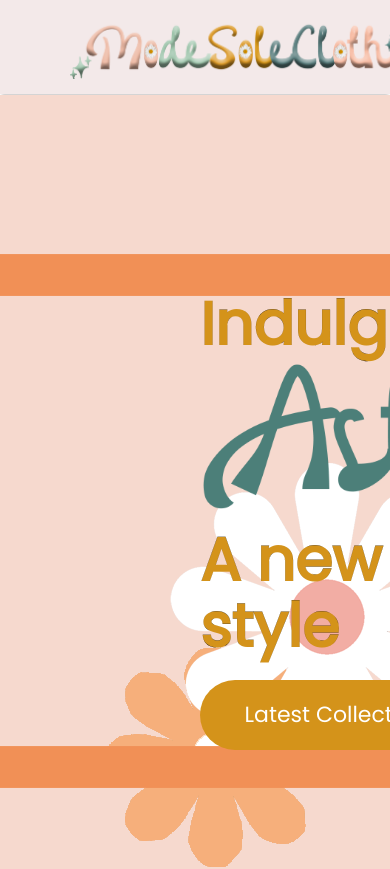
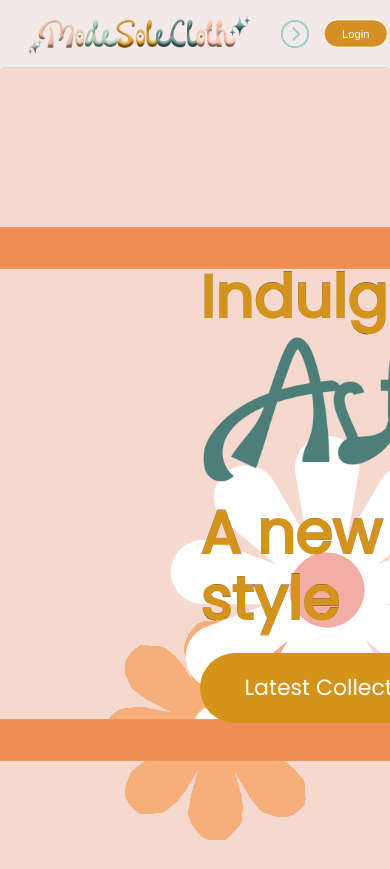
Before and after one commit to Cervera-jpg/ModeSoleCloth, a React (Create React App) app: page / in a window 390 px wide. Shown: the top 869 px of the page. Built offline with nearby package versions, Linux system fonts and the light colour scheme.

Commit message:
Updated a file.
Fixed the responsiveness of navbar

```diff
--- a/src/Components/Navbar/Navbar.css
+++ b/src/Components/Navbar/Navbar.css
@@ -82,3 +82,103 @@
   background: red;
   color: white;
 }
+.nav-dropdown {
+  display: none;
+}
+@media (max-width: 1280px) {
+  .navbar {
+    padding: 12px 50px;
+  }
+  .nav-logo img {
+    width: 280px;
+  }
+  .nav-logo p {
+    font-size: 25px;
+  }
+  .nav-menu {
+    gap: 30px;
+    font-size: 16px;
+  }
+  .nav-login-cart {
+    gap: 30px;
+  }
+  .nav-login-cart button {
+    width: 120px;
+    height: 45px;
+    font-size: 16px;
+  }
+  .nav-cart-count {
+    margin-left: -40px;
+    font-size: 12px;
+  }
+}
+@media (max-width: 1024px) {
+  .navbar {
+    padding: 12px 30px;
+  }
+  .nav-menu {
+    gap: 25px;
+    font-size: 14px;
+  }
+  .nav-login-cart {
+    gap: 30px;
+  }
+  .nav-login-cart button {
+    width: 80px;
+    height: 35px;
+    font-size: 14px;
+  }
+  .nav-login-cart img {
+    width: 30px;
+  }
+  .nav-cart-count {
+    width: 18px;
+    height: 18px;
+    margin-left: -40px;
+    font-size: 12px;
+  }
+}
+@media (max-width: 800px) {
+  .navbar {
+    padding: 10px 0px;
+  }
+  .nav-dropdown {
+    display: block;
+    width: 30px;
+    rotate: -90deg;
+    transition: 0.5s;
+  }
+  .nav-menu {
+    /* display: flex; */
+    display: none;
+    height: 80px;
+    width: 100%;
+    position: absolute;
+    margin-top: 20px;
+    background-color: #f3e9e9;
+    justify-content: center;
+    top: 50px;
+  }
+  .nav-menu-visible {
+    display: flex;
+  }
+  .nav-dropdown.open {
+    transform: rotate(90deg);
+  }
+}
+@media (max-width: 500px) {
+  .navbar {
+    padding: 8px 0px;
+    gap: 0;
+  }
+  .nav-logo {
+    transform: scale(0.8);
+  }
+  .nav-menu-visible {
+    height: 70px;
+    top: 45px;
+  }
+  .nav-login-cart {
+    transform: scale(0.8);
+  }
+}
--- a/src/Components/Navbar/Navbar.js
+++ b/src/Components/Navbar/Navbar.js
@@ -1,18 +1,32 @@
-import React, { useState } from "react";
+import React, { useState, useRef, useContext } from "react";
 import "./Navbar.css";
 import logo from "../Assets/logo.png";
 import cart from "../Assets/cart_icon.png";
-import { PiPantsFill } from "react-icons/pi";
+import nav_down from "../Assets/nav_down.png";
+import { ShopContext } from "../../shop/ShopContext";
 import { Link } from "react-router-dom";
 
 const Navbar = () => {
   const [menu, setMenu] = useState("shop");
+  const { getTotalCartItems } = useContext(ShopContext);
+  const menuRef = useRef();
+
+  const dropdown_toggle = (e) => {
+    menuRef.current.classList.toggle("nav-menu-visible");
+    e.target.classList.toggle("open");
+  };
   return (
     <div className="navbar">
       <div className="nav-logo">
         <img src={logo} alt="main logo" />
       </div>
-      <ul className="nav-menu">
+      <img
+        onClick={dropdown_toggle}
+        className="nav-dropdown"
+        src={nav_down}
+        alt=""
+      />
+      <ul ref={menuRef} className="nav-menu">
         <li
           onClick={() => {
             setMenu("home");
@@ -61,7 +75,7 @@
         <Link to="/cart">
           <img src={cart} alt="cart icon" />
         </Link>
-        <div className="nav-cart-number">0</div>
+        <div className="nav-cart-number">{getTotalCartItems}</div>
       </div>
     </div>
   );
```
Also changed, not shown: src/Components/Assets/nav_down.png (added).
